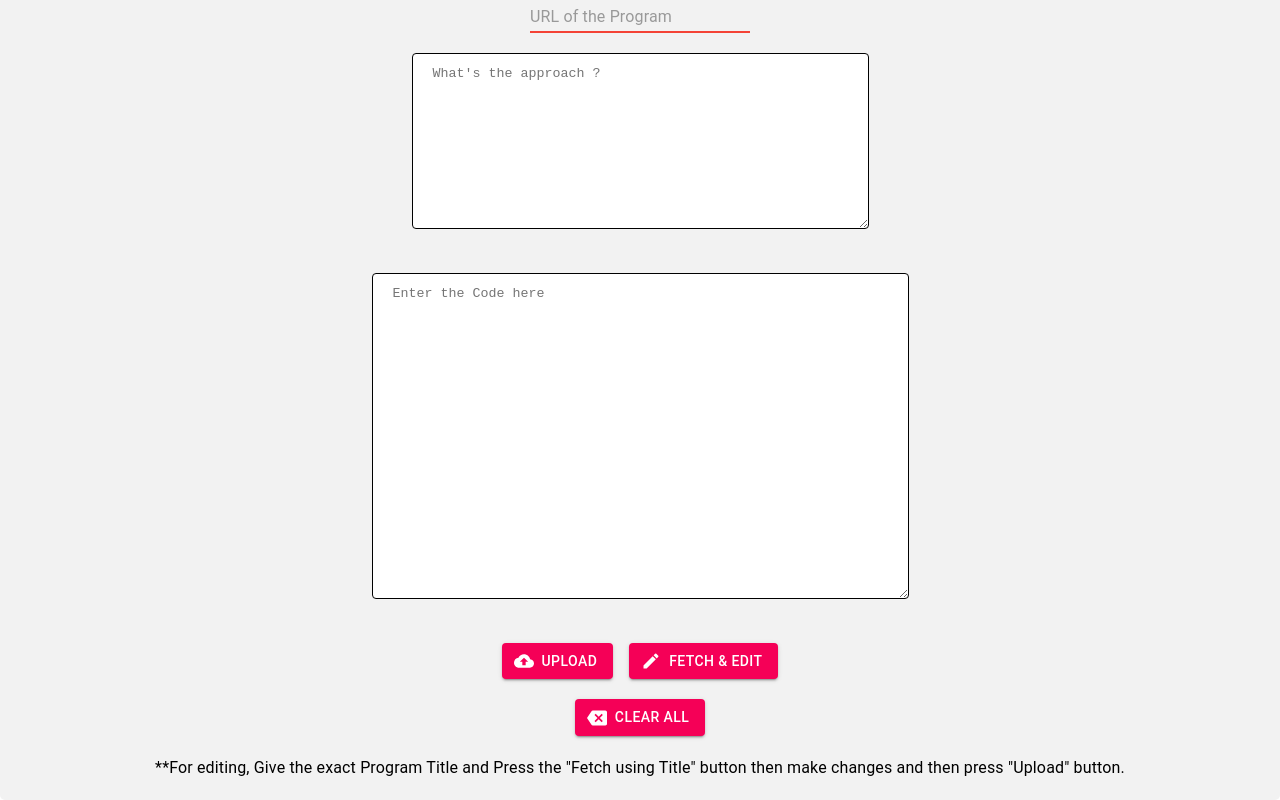
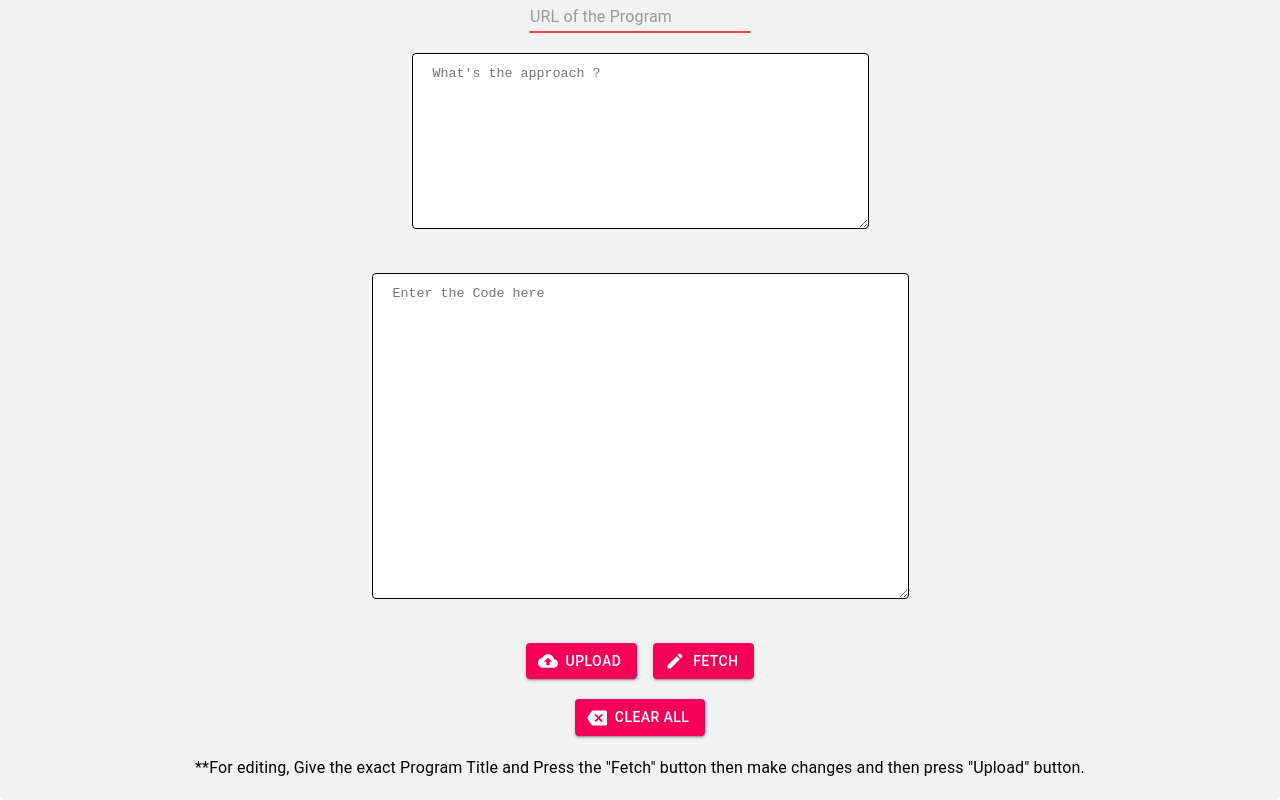
Before and after one commit to nirajpandey034/CodeUploader, a React (Create React App) app: page / in a window 1280 px wide. Shown: the part 264-1064 px from the top of the page. Built offline with nearby package versions, Linux system fonts and the light colour scheme.

Commit message:
cosmetic

```diff
--- a/src/Components/Uploader.js
+++ b/src/Components/Uploader.js
@@ -287,7 +287,7 @@ function Uploader() {
 
                 <Button startIcon={<CloudUploadIcon />} variant='contained' color='secondary' type="submit" >Upload</Button>
                 &emsp;
-                <Button startIcon={<EditIcon />} variant='contained' color='secondary' onClick={fetchData}>Fetch & Edit</Button>
+                <Button startIcon={<EditIcon />} variant='contained' color='secondary' onClick={fetchData}>Fetch</Button>
                 <br />
                 <br />
                 <Button startIcon={<BackspaceIcon />} variant='contained' color='secondary' onClick={clearData}>Clear All</Button>
@@ -295,7 +295,7 @@ function Uploader() {
             </form>
 
             <Typography component='p'>
-                **For editing, Give the exact Program Title and Press the "Fetch using Title" button then make changes and then press "Upload" button.
+                **For editing, Give the exact Program Title and Press the "Fetch" button then make changes and then press "Upload" button.
             </Typography>
 
         </div>
```
